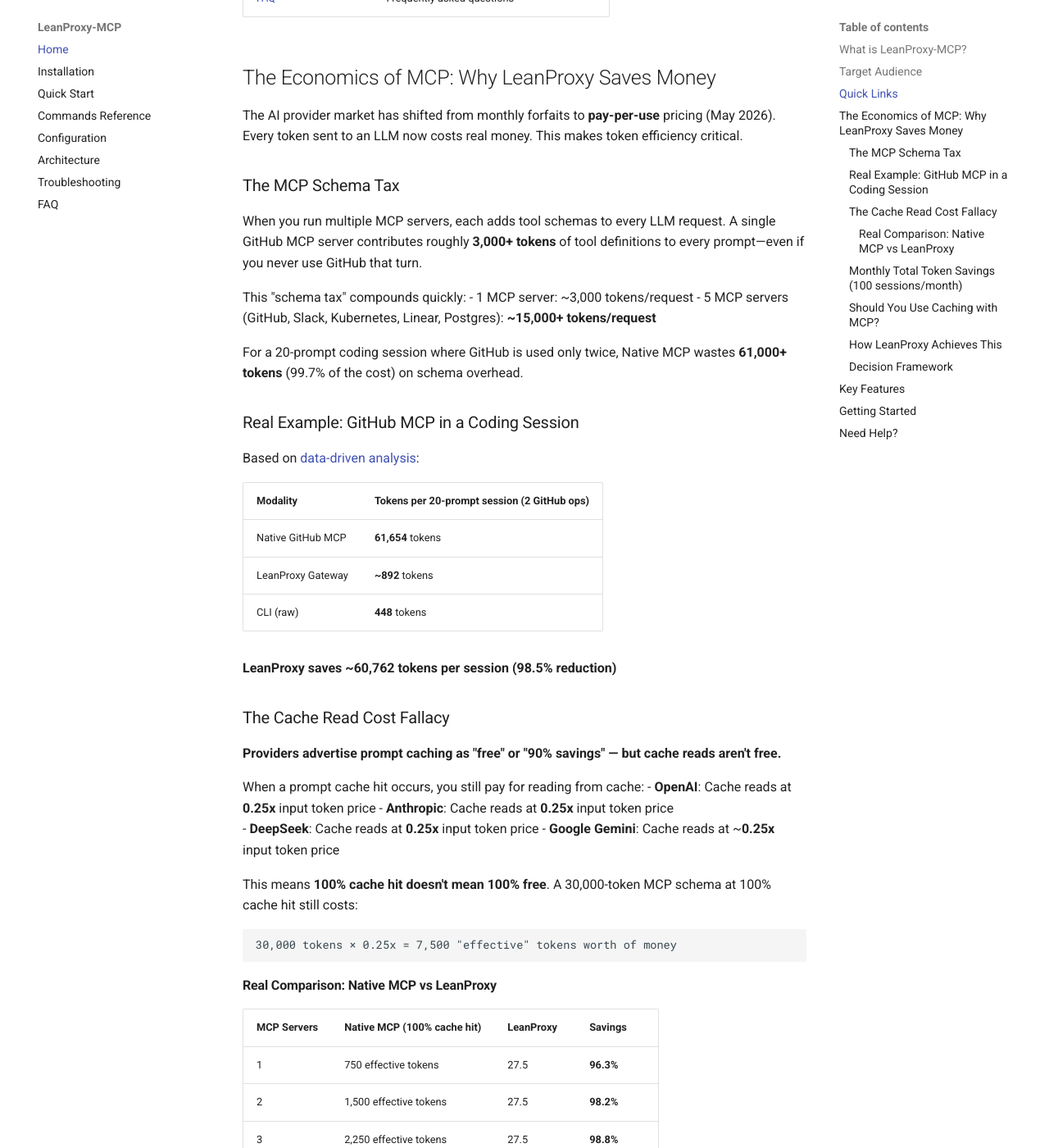
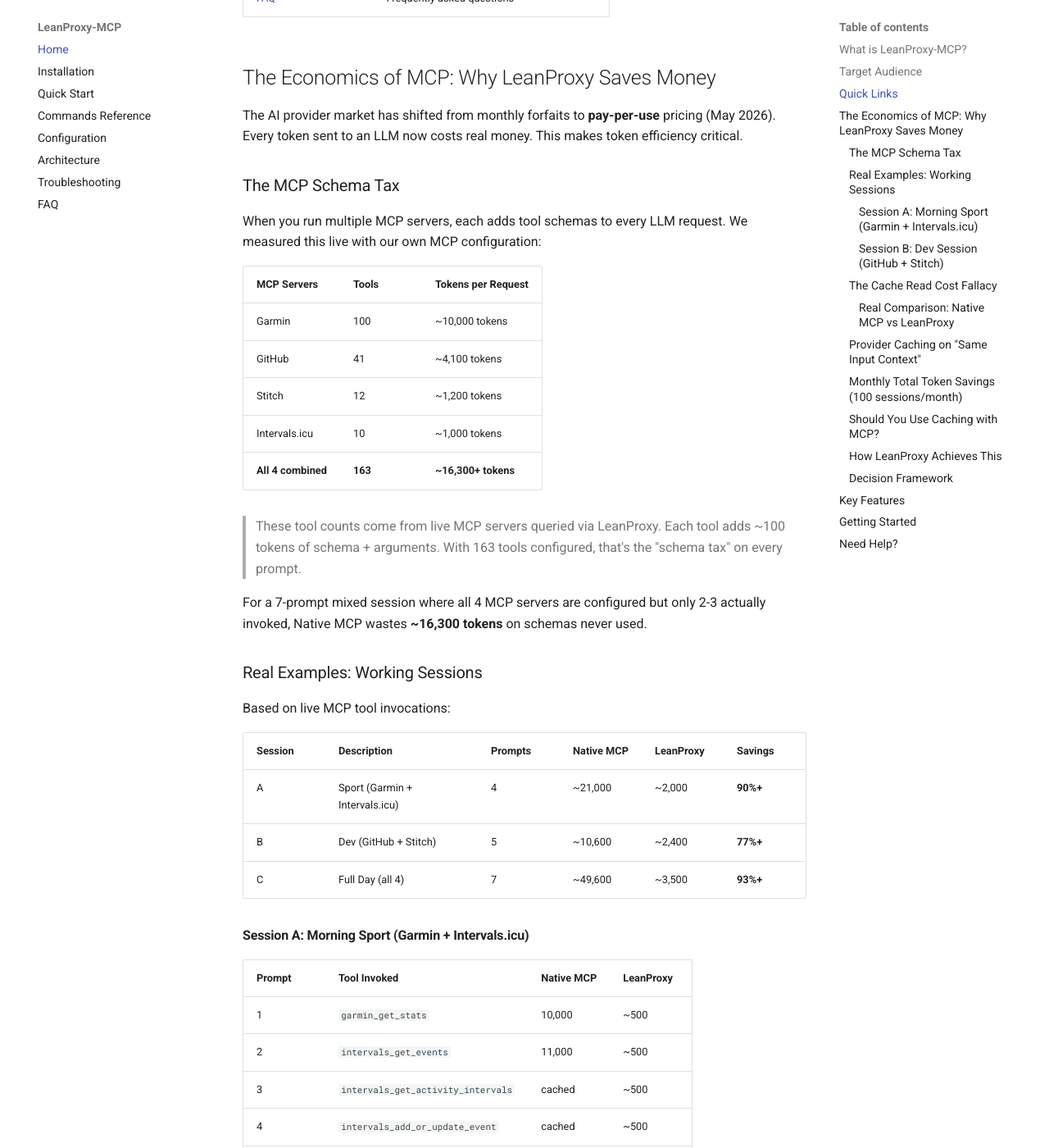
Before and after one commit to mmornati/leanproxy-mcp, an MkDocs documentation site: the page built from docs/index.md, in a window 1280 px wide and 1400 px high, scrolled down 1044 px. Shown: the whole window at 82% size. Built offline with MkDocs 1.6.1 and Material for MkDocs 9.7.7, drawn with Linux system fonts in a browser that asks for light colours; comment, search, counter and statistics services are not loaded; some of the changed text lies outside the part shown.

Commit message:
feat: real examples in doc

````diff
--- a/docs/index.md
+++ b/docs/index.md
@@ -33,25 +33,50 @@
 
 ### The MCP Schema Tax
 
-When you run multiple MCP servers, each adds tool schemas to every LLM request. A single GitHub MCP server contributes roughly **3,000+ tokens** of tool definitions to every prompt—even if you never use GitHub that turn.
+When you run multiple MCP servers, each adds tool schemas to every LLM request. We measured this live with our own MCP configuration:
 
-This "schema tax" compounds quickly:
-- 1 MCP server: ~3,000 tokens/request
-- 5 MCP servers (GitHub, Slack, Kubernetes, Linear, Postgres): **~15,000+ tokens/request**
+| MCP Servers | Tools | Tokens per Request |
+|-------------|-------|-------------------|
+| Garmin | 100 | ~10,000 tokens |
+| GitHub | 41 | ~4,100 tokens |
+| Stitch | 12 | ~1,200 tokens |
+| Intervals.icu | 10 | ~1,000 tokens |
+| **All 4 combined** | **163** | **~16,300+ tokens** |
 
-For a 20-prompt coding session where GitHub is used only twice, Native MCP wastes **61,000+ tokens** (99.7% of the cost) on schema overhead.
+> These tool counts come from live MCP servers queried via LeanProxy. Each tool adds ~100 tokens of schema + arguments. With 163 tools configured, that's the "schema tax" on every prompt.
 
-### Real Example: GitHub MCP in a Coding Session
+For a 7-prompt mixed session where all 4 MCP servers are configured but only 2-3 actually invoked, Native MCP wastes **~16,300 tokens** on schemas never used.
 
-Based on [data-driven analysis](https://blog.mornati.net/the-future-of-agentic-tooling-mcp-servers-vs-cli-a-data-driven-comparison):
+### Real Examples: Working Sessions
 
-| Modality | Tokens per 20-prompt session (2 GitHub ops) |
-|----------|---------------------------------------------|
-| Native GitHub MCP | **61,654** tokens |
-| LeanProxy Gateway | **~892** tokens |
-| CLI (raw) | **448** tokens |
+Based on live MCP tool invocations:
 
-**LeanProxy saves ~60,762 tokens per session (98.5% reduction)**
+| Session | Description | Prompts | Native MCP | LeanProxy | Savings |
+|---------|-------------|--------|------------|----------|---------|
+| A | Sport (Garmin + Intervals.icu) | 4 | ~21,000 | ~2,000 | **90%+** |
+| B | Dev (GitHub + Stitch) | 5 | ~10,600 | ~2,400 | **77%+** |
+| C | Full Day (all 4) | 7 | ~49,600 | ~3,500 | **93%+** |
+
+#### Session A: Morning Sport (Garmin + Intervals.icu)
+
+| Prompt | Tool Invoked | Native MCP | LeanProxy |
+|--------|-------------|------------|----------|
+| 1 | `garmin_get_stats` | 10,000 | ~500 |
+| 2 | `intervals_get_events` | 11,000 | ~500 |
+| 3 | `intervals_get_activity_intervals` | cached | ~500 |
+| 4 | `intervals_add_or_update_event` | cached | ~500 |
+| **Total** | | **~21,000** | **~2,000** |
+
+#### Session B: Dev Session (GitHub + Stitch)
+
+| Prompt | Tool Invoked | Native MCP | LeanProxy |
+|--------|-------------|------------|----------|
+| 1 | `github_search_repositories` | 4,100 | ~600 |
+| 2 | `github_get_file_contents` | cached | cached |
+| 3 | `stitch_list_projects` | 5,300 | ~600 |
+| 4 | `stitch_generate_screen_from_text` | cached | ~600 |
+| 5 | `github_create_pull_request` | cached | ~600 |
+| **Total** | | **~10,600** | **~2,400** |
 
 ### The Cache Read Cost Fallacy
 
@@ -63,35 +88,48 @@
 - **DeepSeek**: Cache reads at **0.25x** input token price
 - **Google Gemini**: Cache reads at ~**0.25x** input token price
 
-This means **100% cache hit doesn't mean 100% free**. A 30,000-token MCP schema at 100% cache hit still costs:
+This means **100% cache hit doesn't mean 100% free**. A 16,300-token MCP schema at 100% cache hit still costs:
 ```
-30,000 tokens × 0.25x = 7,500 "effective" tokens worth of money
+16,300 tokens × 0.25x = 4,075 "effective" tokens worth of money
 ```
 
 #### Real Comparison: Native MCP vs LeanProxy
 
-| MCP Servers | Native MCP (100% cache hit) | LeanProxy | Savings |
-|-------------|----------------------------|----------|---------|
-| 1 | 750 effective tokens | 27.5 | **96.3%** |
-| 2 | 1,500 effective tokens | 27.5 | **98.2%** |
-| 3 | 2,250 effective tokens | 27.5 | **98.8%** |
-| 4 | 3,000 effective tokens | 27.5 | **99.1%** |
+| MCP Servers | Tools | Native MCP (100% cache hit) | LeanProxy | Savings |
+|-------------|-------|----------------------------|----------|---------|
+| 1 (GitHub) | 41 | 1,025 tokens | 27.5 | **97.3%** |
+| 2 (GitHub + Stitch) | 53 | 1,325 tokens | 27.5 | **97.9%** |
+| 3 (+ Intervals.icu) | 63 | 1,575 tokens | 27.5 | **98.2%** |
+| 4 (all) | 163 | 4,075 tokens | 27.5 | **99.3%** |
 
-*Native MCP sends ~3,000 tokens/server × 0.25x cache read. LeanProxy sends ~110 tokens regardless of backend servers.*
+*Native MCP sends tool schemas every prompt at 0.25x cache read. LeanProxy sends only ~110 router tokens regardless of backend servers.*
 
 **The key insight**: With Native MCP + caching, you pay for every tool schema on every request (at 0.25x). LeanProxy sends only the router schema — the backend tool schemas only load when actually invoked.
+
+### Provider Caching on "Same Input Context"
+
+For MCP tool schemas that are **identical every request**, caching only reduces cost by 75% — you're still paying for the read. The "same input context" scenario:
+
+| Scenario | Input Tokens | Cache Rate | Cache Cost (0.25x) | LeanProxy | Savings |
+|----------|-------------|-----------|-------------------|----------|---------|
+| 1 server (GitHub) | 4,100 | 100% hit | 1,025 | **27.5** | 97% |
+| 2 servers | 5,300 | 100% hit | 1,325 | 27.5 | 98% |
+| 3 servers | 15,200 | 100% hit | 3,800 | 27.5 | 99% |
+| **4 servers (all)** | **16,300** | 100% hit | **4,075** | **27.5** | **99.3%** |
+
+> **Critical insight**: With "same input context" caching, 100% cache hit STILL costs at 0.25x. LeanProxy sends only ~110 tokens, making cache read cost negligible (27.5 tokens). This is the real advantage.
 
 ### Monthly Total Token Savings (100 sessions/month)
 
 Native MCP sends tool schemas every request (at 0.25x cache read). LeanProxy only sends router schema.
 
-| Servers | GPT-4o-mini ($0.0375/M) | Anthropic Sonnet ($0.40/M) |
-|---------|--------------------------|----------------------------|
-| 1 | $0.75 → **$0.74 saved** | $8.00 → **$7.89 saved** |
-| 3 | $2.25 → **$2.24 saved** | $24.00 → **$23.89 saved** |
-| 5 | $3.75 → **$3.74 saved** | $40.00 → **$39.89 saved** |
+| Servers | Tools | GPT-4o-mini ($0.0375/M) | Anthropic Sonnet ($0.40/M) |
+|---------|-------|--------------------------|----------------------------|
+| 1 | 41 | $1.03 → **$1.02 saved** | $10.93 → **$10.90 saved** |
+| 2 | 53 | $1.33 → **$1.32 saved** | $14.13 → **$14.10 saved** |
+| 4 | 163 | $4.08 → **$4.07 saved** | $43.47 → **$43.44 saved** |
 
-*Formula: 3,000 tokens/server × servers × 20 prompts × 100 sessions × 0.25x cache read*
+*Formula: 16,300 tokens × 100 sessions × 0.25x cache read / 1M (GPT-4o-mini) or / 1M (Sonnet)*
 
 ### Should You Use Caching with MCP?
 
@@ -102,14 +140,14 @@
 | Codebase/RAG context | 80%+ | ✅ Caching saves money |
 | MCP schemas in short session | 100% | ❌ Cache read cost > savings |
 
-**Key insight**: For MCP tool schemas that are **identical every request**, caching only reduces cost by 75% — you're still paying for the read. LeanProxy eliminates the overhead entirely.
+**Key insight**: For MCP tool schemas that are **identical every request**, caching only reduces cost by 75% — you're still paying for the read. LeanProxy eliminates the overhead entirely. See "Provider Caching on Same Input Context" above for the math.
 
 ### How LeanProxy Achieves This
 
 LeanProxy uses a **gateway pattern** with JIT (Just-In-Time) schema loading:
 
-1. **Single router schema**: Only 2 tools (`invoke_tool`, `list_tools`) = **~110 tokens** vs 3,000+ for Native MCP
-2. **On-demand tool registration**: Backend server schemas only load when actually needed
+1. **Single router schema**: Only 2 tools (`invoke_tool`, `list_tools`) = **~110 tokens** vs 16,300+ for Native MCP
+2. **On-demand tool registration**: Backend server schemas only load when actually needed (~500 tokens per invocation)
 3. **Session-aware caching**: Tool schemas persist across the session without per-request overhead
 
 ### Decision Framework
````
Also changed, not shown: README.md (+83 -27 lines).
